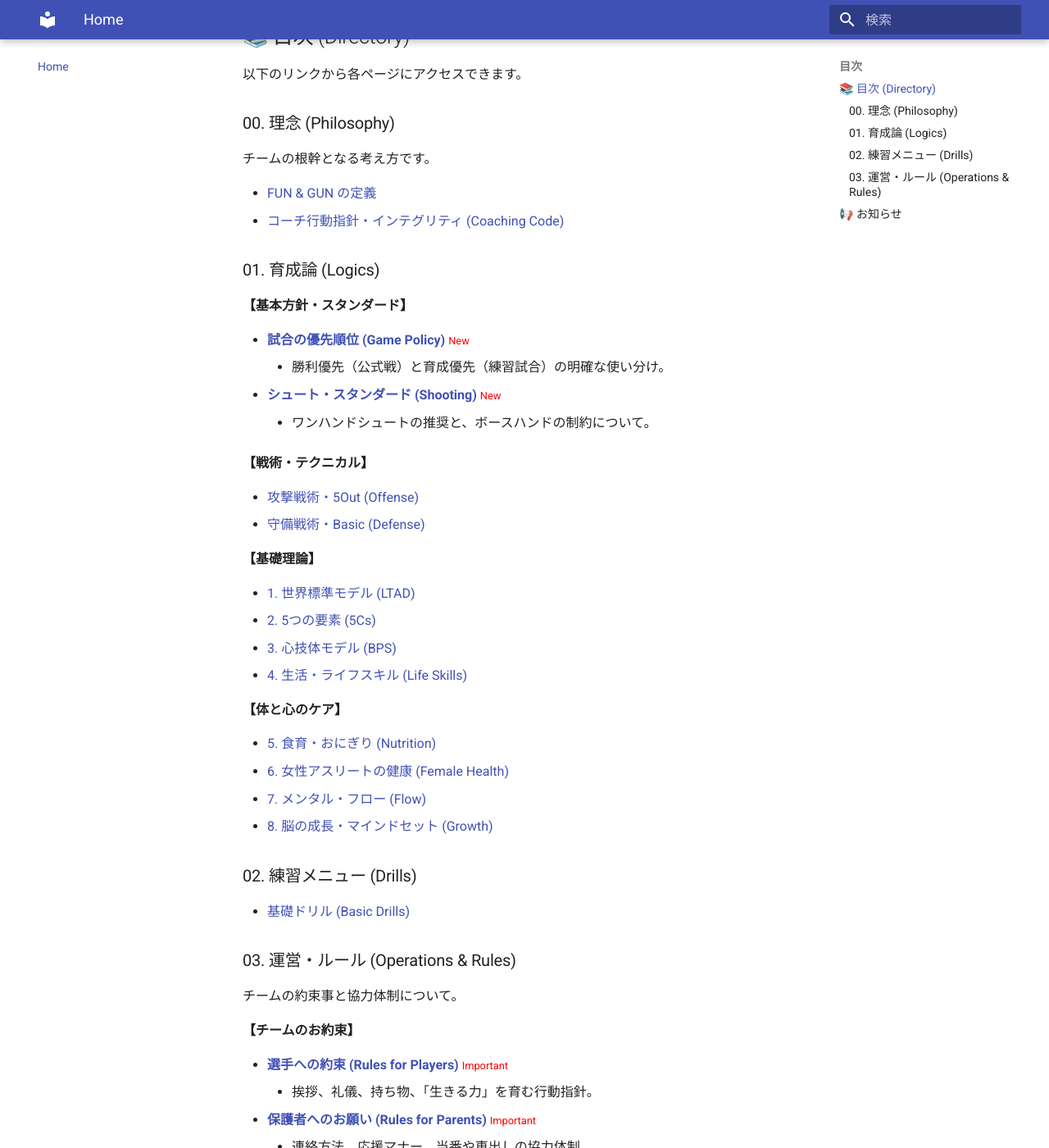
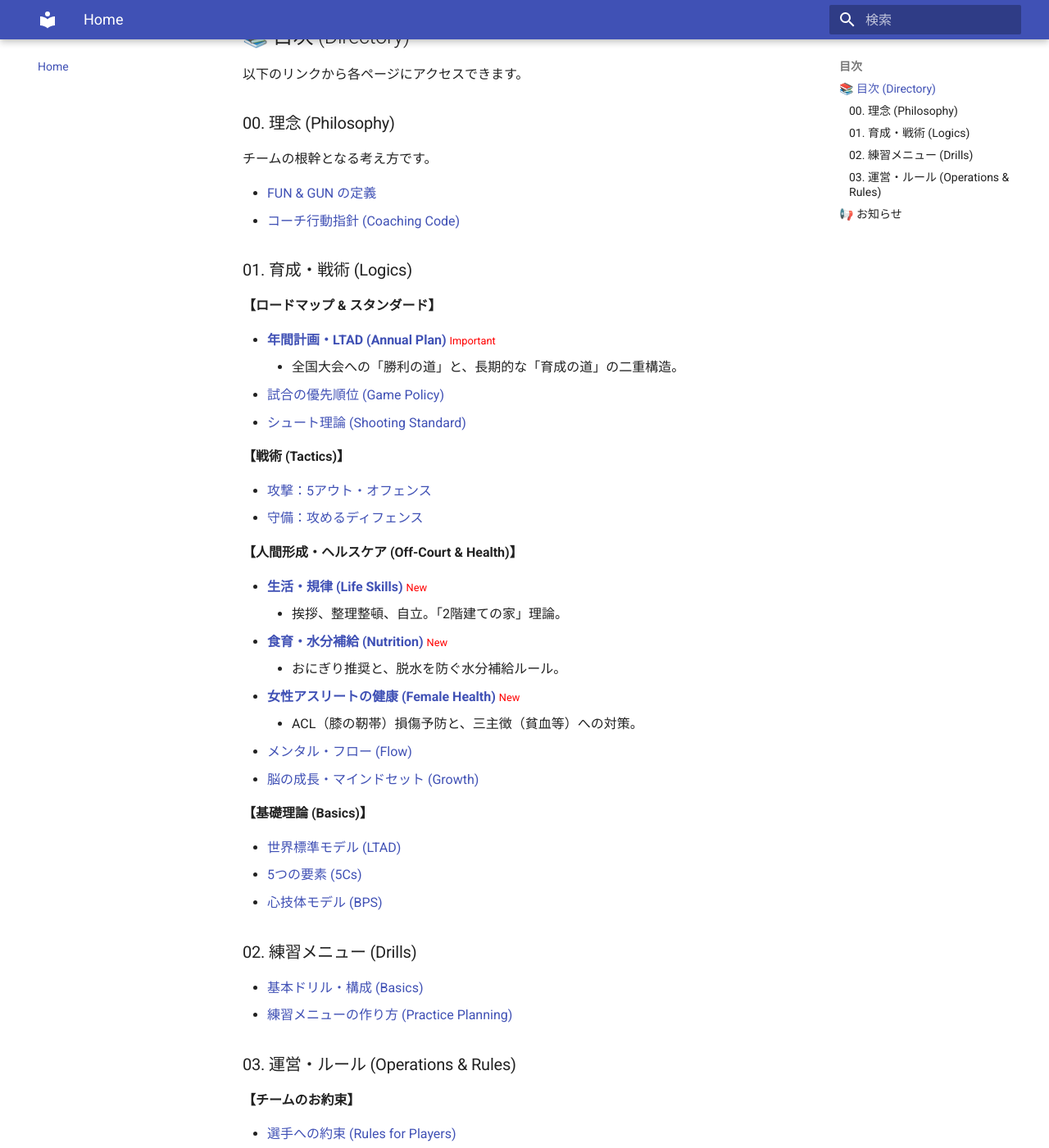
Before and after one commit to kawaiikumichan/asahicho-minibus-ops, an MkDocs documentation site: the page built from docs/index.md, in a window 1280 px wide and 1400 px high, scrolled down 686 px. Shown: the whole window at 82% size. Built offline with MkDocs 1.6.1 and Material for MkDocs 9.7.7, drawn with Linux system fonts in a browser that asks for light colours; some of the changed text lies outside the part shown.

Commit message:
Update index.md

```diff
--- a/docs/index.md
+++ b/docs/index.md
@@ -27,60 +27,63 @@
 チームの根幹となる考え方です。
 
 * [FUN & GUN の定義](00_Philosophy/fun_and_gun.md)
-* [コーチ行動指針・インテグリティ (Coaching Code)](00_Philosophy/coaching_code.md)
+* [コーチ行動指針 (Coaching Code)](00_Philosophy/coaching_code.md)
 
-### 01. 育成論 (Logics)
+### 01. 育成・戦術 (Logics)
 
-**【基本方針・スタンダード】**
+**【ロードマップ & スタンダード】**
 
-* **[試合の優先順位 (Game Policy)](01_Coaching_Logics/game_policy.md)** <span style="color:red; font-size:0.8em;">New</span>
-    * 勝利優先（公式戦）と育成優先（練習試合）の明確な使い分け。
-* **[シュート・スタンダード (Shooting)](01_Coaching_Logics/shooting_standard.md)** <span style="color:red; font-size:0.8em;">New</span>
-    * ワンハンドシュートの推奨と、ボースハンドの制約について。
+* **[年間計画・LTAD (Annual Plan)](01_Coaching_Logics/annual_plan.md)** <span style="color:red; font-size:0.8em;">Important</span>
+    * 全国大会への「勝利の道」と、長期的な「育成の道」の二重構造。
+* [試合の優先順位 (Game Policy)](01_Coaching_Logics/game_policy.md)
+* [シュート理論 (Shooting Standard)](01_Coaching_Logics/shooting_standard.md)
 
-**【戦術・テクニカル】**
+**【戦術 (Tactics)】**
 
-* [攻撃戦術・5Out (Offense)](01_Coaching_Logics/5out.md)
-* [守備戦術・Basic (Defense)](01_Coaching_Logics/defense_basic.md)
+* [攻撃：5アウト・オフェンス](01_Coaching_Logics/5out.md)
+* [守備：攻めるディフェンス](01_Coaching_Logics/defense_basic.md)
 
-**【基礎理論】**
+**【人間形成・ヘルスケア (Off-Court & Health)】**
 
-* [1. 世界標準モデル (LTAD)](01_Coaching_Logics/ltad.md)
-* [2. 5つの要素 (5Cs)](01_Coaching_Logics/5cs.md)
-* [3. 心技体モデル (BPS)](01_Coaching_Logics/bps_model.md)
-* [4. 生活・ライフスキル (Life Skills)](01_Coaching_Logics/life_skills.md)
+* **[生活・規律 (Life Skills)](01_Coaching_Logics/life_skills.md)** <span style="color:red; font-size:0.8em;">New</span>
+    * 挨拶、整理整頓、自立。「2階建ての家」理論。
+* **[食育・水分補給 (Nutrition)](01_Coaching_Logics/nutrition.md)** <span style="color:red; font-size:0.8em;">New</span>
+    * おにぎり推奨と、脱水を防ぐ水分補給ルール。
+* **[女性アスリートの健康 (Female Health)](01_Coaching_Logics/female_athlete.md)** <span style="color:red; font-size:0.8em;">New</span>
+    * ACL（膝の靭帯）損傷予防と、三主徴（貧血等）への対策。
+* [メンタル・フロー (Flow)](01_Coaching_Logics/mental_flow.md)
+* [脳の成長・マインドセット (Growth)](01_Coaching_Logics/growth_mindset.md)
 
-**【体と心のケア】**
+**【基礎理論 (Basics)】**
 
-* [5. 食育・おにぎり (Nutrition)](01_Coaching_Logics/nutrition.md)
-* [6. 女性アスリートの健康 (Female Health)](01_Coaching_Logics/female_athlete.md)
-* [7. メンタル・フロー (Flow)](01_Coaching_Logics/mental_flow.md)
-* [8. 脳の成長・マインドセット (Growth)](01_Coaching_Logics/growth_mindset.md)
+* [世界標準モデル (LTAD)](01_Coaching_Logics/ltad.md)
+* [5つの要素 (5Cs)](01_Coaching_Logics/5cs.md)
+* [心技体モデル (BPS)](01_Coaching_Logics/bps_model.md)
 
 ### 02. 練習メニュー (Drills)
 
-* [基礎ドリル (Basic Drills)](02_Training_Drills/basics.md)
+* [基本ドリル・構成 (Basics)](02_Training_Drills/basics.md)
+* [練習メニューの作り方 (Practice Planning)](02_Training_Drills/practice_planning.md)
 
 ### 03. 運営・ルール (Operations & Rules)
 
-チームの約束事と協力体制について。
-
 **【チームのお約束】**
 
-* **[選手への約束 (Rules for Players)](03_Operations/team_rules_player.md)** <span style="color:red; font-size:0.8em;">Important</span>
-    * 挨拶、礼儀、持ち物、「生きる力」を育む行動指針。
-* **[保護者へのお願い (Rules for Parents)](03_Operations/team_rules_parent.md)** <span style="color:red; font-size:0.8em;">Important</span>
-    * 連絡方法、応援マナー、当番や車出しの協力体制。
+* [選手への約束 (Rules for Players)](03_Operations/team_rules_player.md)
+* [保護者へのお願い (Rules for Parents)](03_Operations/team_rules_parent.md)
 
-**【運営ガイド】**
+**【実務マニュアル】**
 
-* **[運営体制・役割分担 (Organization)](03_Operations/organization.md)** <span style="color:red; font-size:0.8em;">New</span>
-    * コーチ、役員、保護者サポーターの役割定義。
+* **[TO見守りマニュアル (Table Official)](03_Operations/to_manual.md)** <span style="color:red; font-size:0.8em;">Must Read</span>
+    * 保護者の役割は「作業」ではなく「子供の見守り」と「トラブル対応」。
+* **[緊急時対応計画 (EAP)](03_Operations/eap.md)** <span style="color:red; font-size:0.8em;">Important</span>
+    * 怪我、熱中症、脳振盪への対応フロー。
+* [運営体制・役割分担 (Organization)](03_Operations/organization.md)
 * [家庭でできるサポート (Parents Guide)](03_Operations/parents_guide.md)
-* [緊急時対応・安全管理 (EAP)](03_Operations/eap.md)
 
 ---
 
 ## 📢 お知らせ
-* **Update:** 2025年度の運営方針（PDF版）の内容をWebマニュアルに統合しました。
-* **New:** 選手・保護者向けのルールページ、運営体制図、シュート・守備の技術基準を追加しました。
+* **Update:** 練習メニューを「走り勝つ（GUN）」ための実戦形式にアップデートしました。
+* **New:** 保護者向けの「TO見守りマニュアル」「緊急時対応（EAP）」を追加しました。
+* **New:** 女子選手の健康管理（膝の怪我予防、貧血対策）のページを公開しました。
```
